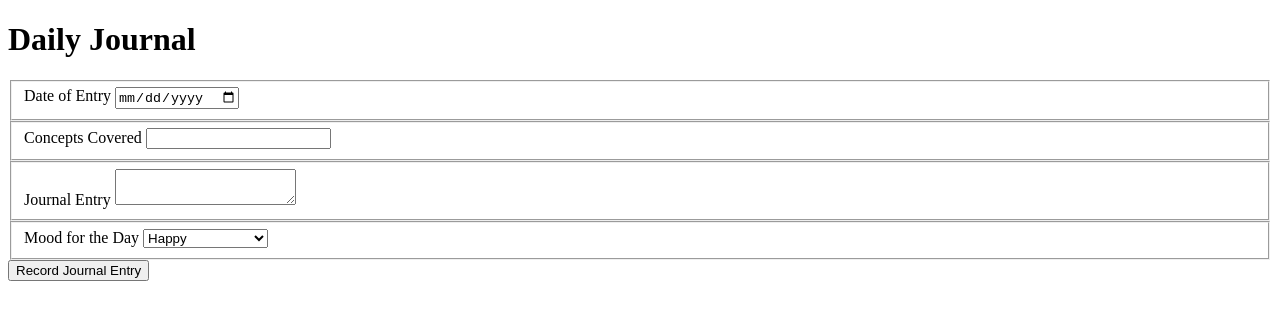
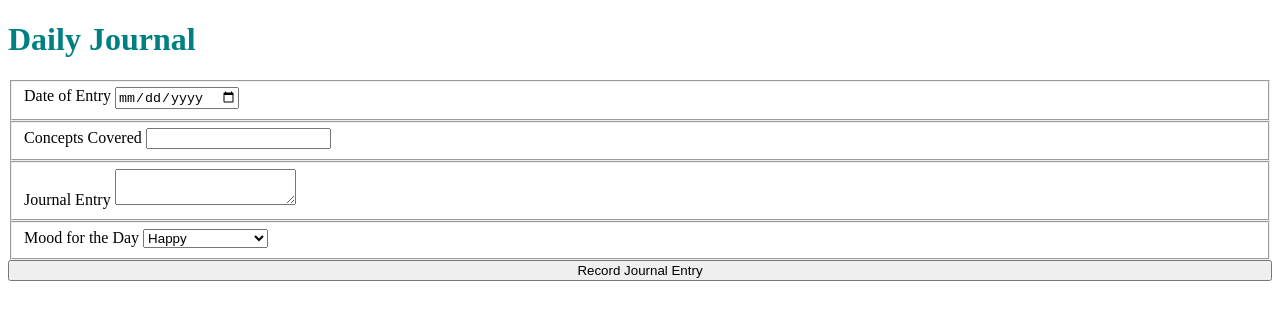
Before and after one commit to kgalleg/Daily-Journal, a plain HTML site: page src/index.html in a window 1280 px wide. Drawn offline with Linux system fonts and the light colour scheme; files that its build step writes are made by us from their sources.

Commit message:
Changed CSS styling to journal heading

```diff
--- a/src/styles/journal.css
+++ b/src/styles/journal.css
@@ -1,4 +1,8 @@
-from {
+form {
     display: flex;
     flex-direction: column;
 }
+
+h1 {
+    color: teal;
+}
```
